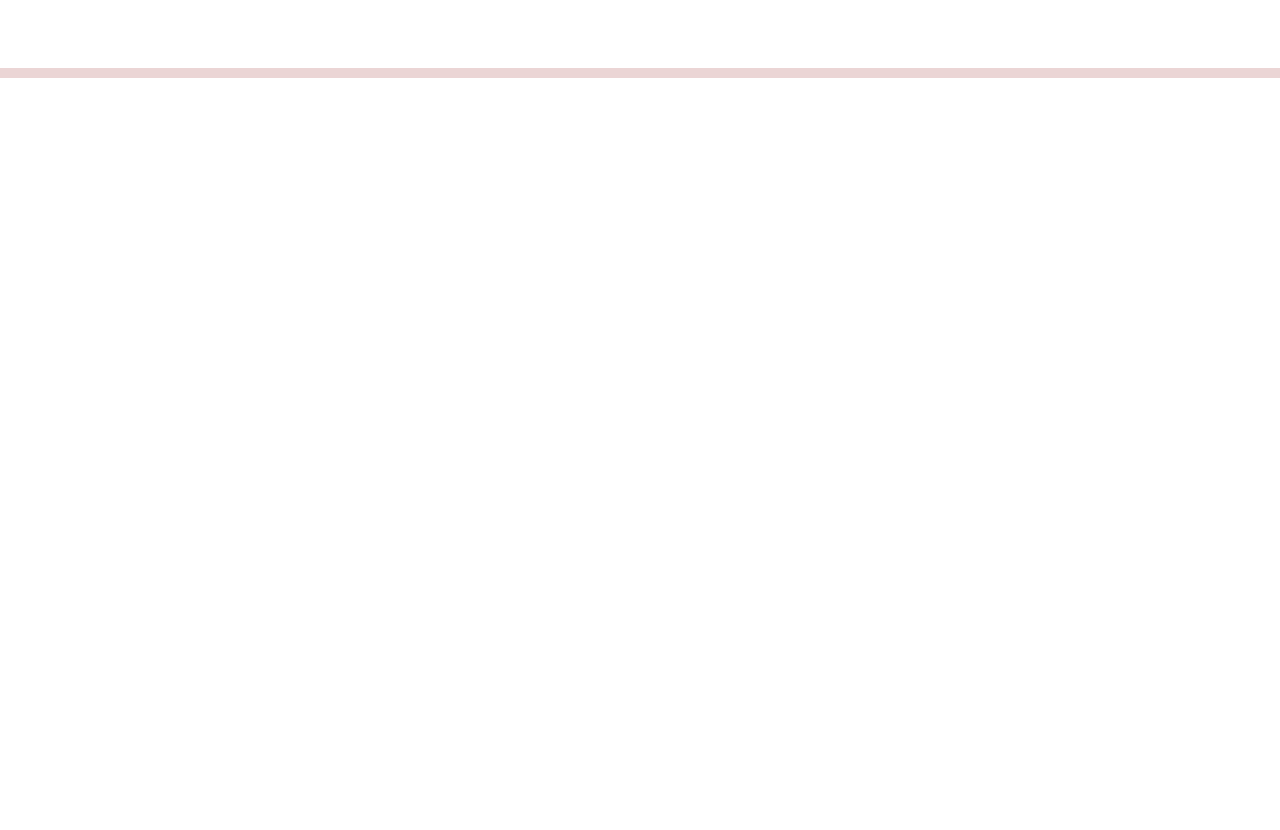
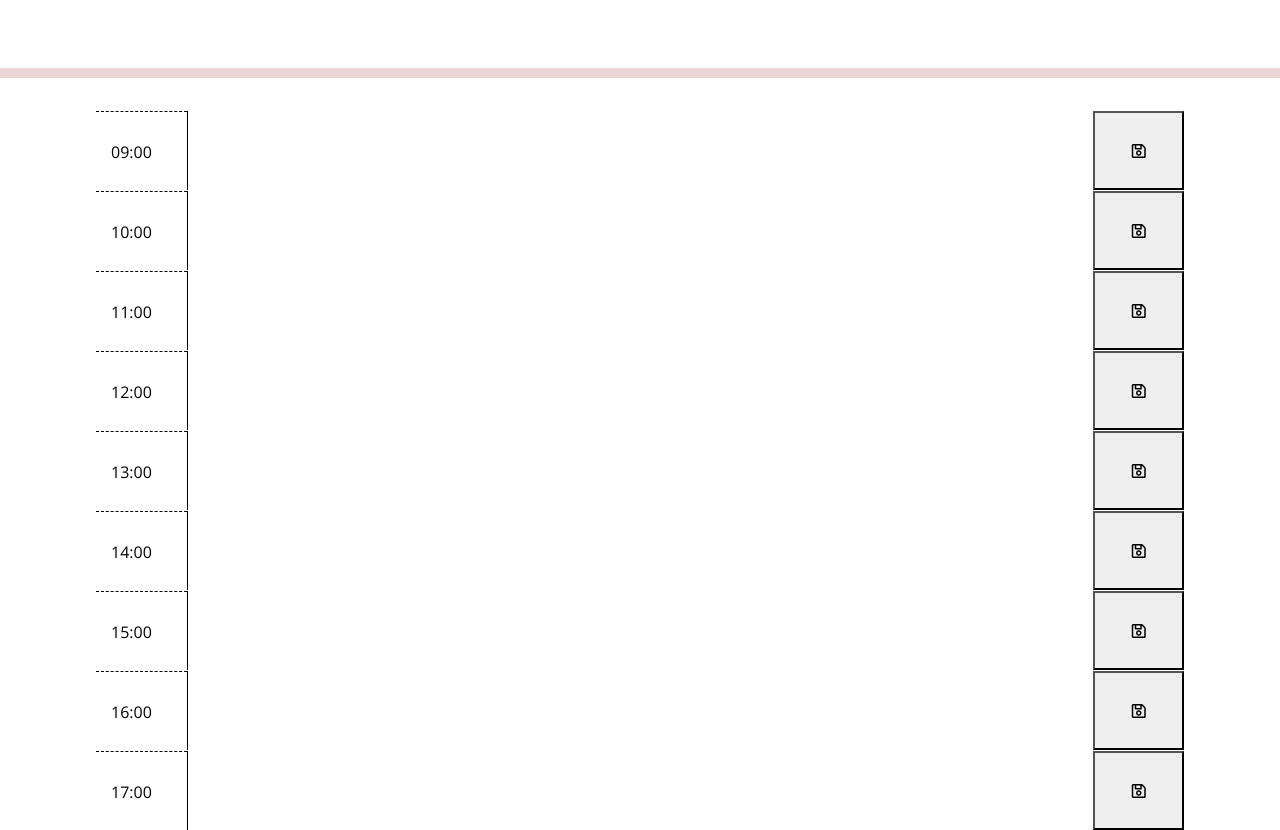
Before and after one commit to msowers72/Interactive-Work-Day-Scheduler, a plain HTML site: page index.html in a window 1280 px wide. Shown: the part 288-1118 px from the top of the page. Before the commit the page ends 800 px from the top, so only its background shows below. Drawn offline with nearby package versions, Linux system fonts and the light colour scheme.

Commit message:
complted html timeblocks

```diff
--- a/assets/script.js
+++ b/assets/script.js
@@ -41,5 +41,5 @@ function displayTime() {
 
 
 
-
+// activates the timer that is contained in the header
   setInterval(displayTime, 1000);
--- a/index.html
+++ b/index.html
@@ -1,23 +1,14 @@
 <!DOCTYPE html>
 <html lang="en">
+
 <head>
     <meta charset="UTF-8" />
     <meta name="viewport" content="width=device-width, initial-scale=1.0" />
     <meta http-equiv="X-UA-Compatible" content="ie=edge" />
-    <link
-      rel="stylesheet"
-      href="https://stackpath.bootstrapcdn.com/bootstrap/4.3.1/css/bootstrap.min.css"
-    />
-    <link
-      rel="stylesheet"
-      href="https://use.fontawesome.com/releases/v5.8.1/css/all.css"
-      integrity="sha384-50oBUHEmvpQ+1lW4y57PTFmhCaXp0ML5d60M1M7uH2+nqUivzIebhndOJK28anvf"
-      crossorigin="anonymous"
-    />
-    <link
-      href="https://fonts.googleapis.com/css?family=Open+Sans&display=swap"
-      rel="stylesheet"
-    />
+    <link rel="stylesheet" href="https://stackpath.bootstrapcdn.com/bootstrap/4.3.1/css/bootstrap.min.css" />
+    <link rel="stylesheet" href="https://use.fontawesome.com/releases/v5.8.1/css/all.css"
+        integrity="sha384-50oBUHEmvpQ+1lW4y57PTFmhCaXp0ML5d60M1M7uH2+nqUivzIebhndOJK28anvf" crossorigin="anonymous" />
+    <link href="https://fonts.googleapis.com/css?family=Open+Sans&display=swap" rel="stylesheet" />
     <link rel="stylesheet" href="./assets/jass.css" />
     <link rel="stylesheet" href="./assets/style.css" />
     <title>Work Day Scheduler</title>
@@ -32,11 +23,90 @@
 
     </header>
     <div class="container">
-      <!-- Timeblocks go here -->
+        <!-- Timeblocks from 24-hour military time -->
+        <div id="hour9" class="row time-period-one" >
+            <div class="col-md-1 hour">
+                09:00
+            </div>
+            <textarea class="col-md-10" ></textarea>
+            <button class="save-btn col-md-1"><i class="far fa-save"></i></button>
+        </div>
+
+        <div id="hour10" class="row time-period-one" >
+            <div class="col-md-1 hour">
+                10:00
+            </div>
+            <textarea class="col-md-10" ></textarea>
+            <button class="save-btn col-md-1"><i class="far fa-save"></i></button>
+        </div>
+
+        <div id="hour11" class="row time-period-one" >
+            <div class="col-md-1 hour">
+                11:00
+            </div>
+            <textarea class="col-md-10" ></textarea>
+            <button class="save-btn col-md-1"><i class="far fa-save"></i></button>
+        </div>
+
+        <div id="hour12" class="row time-period-one" >
+            <div class="col-md-1 hour">
+                12:00
+            </div>
+            <textarea class="col-md-10" ></textarea>
+            <button class="save-btn col-md-1"><i class="far fa-save"></i></button>
+        </div>
+
+        <div id="hour10" class="row time-period-one" >
+            <div class="col-md-1 hour">
+                13:00
+            </div>
+            <textarea class="col-md-10" ></textarea>
+            <button class="save-btn col-md-1"><i class="far fa-save"></i></button>
+        </div>
+
+        <div id="hour10" class="row time-period-one" >
+            <div class="col-md-1 hour">
+                14:00
+            </div>
+            <textarea class="col-md-10" ></textarea>
+            <button class="save-btn col-md-1"><i class="far fa-save"></i></button>
+        </div>
+
+        <div id="hour10" class="row time-period-one" >
+            <div class="col-md-1 hour">
+                15:00
+            </div>
+            <textarea class="col-md-10" ></textarea>
+            <button class="save-btn col-md-1"><i class="far fa-save"></i></button>
+        </div>
+
+        <div id="hour10" class="row time-period-one" >
+            <div class="col-md-1 hour">
+                16:00
+            </div>
+            <textarea class="col-md-10" ></textarea>
+            <button class="save-btn col-md-1"><i class="far fa-save"></i></button>
+        </div>
+
+        <div id="hour10" class="row time-period-one" >
+            <div class="col-md-1 hour">
+                17:00
+            </div>
+            <textarea class="col-md-10" ></textarea>
+            <button class="save-btn col-md-1"><i class="far fa-save"></i></button>
+        </div>
+
+
+
+
+
+
+
     </div>
 
     <script src="https://cdnjs.cloudflare.com/ajax/libs/jquery/3.2.1/jquery.min.js"></script>
     <script src="https://cdnjs.cloudflare.com/ajax/libs/moment.js/2.24.0/moment.min.js"></script>
     <script src="./assets/script.js"></script>
 </body>
+
 </html>
```
Also changed, not shown: assets/05-third-party-apis-homework-demo.gif (added). Lines whose indentation alone changed are shown as unchanged.
